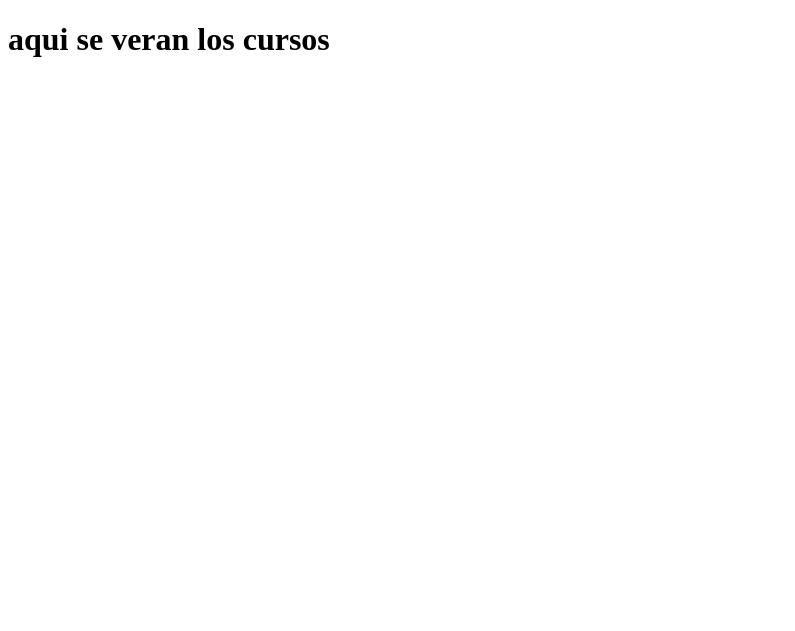
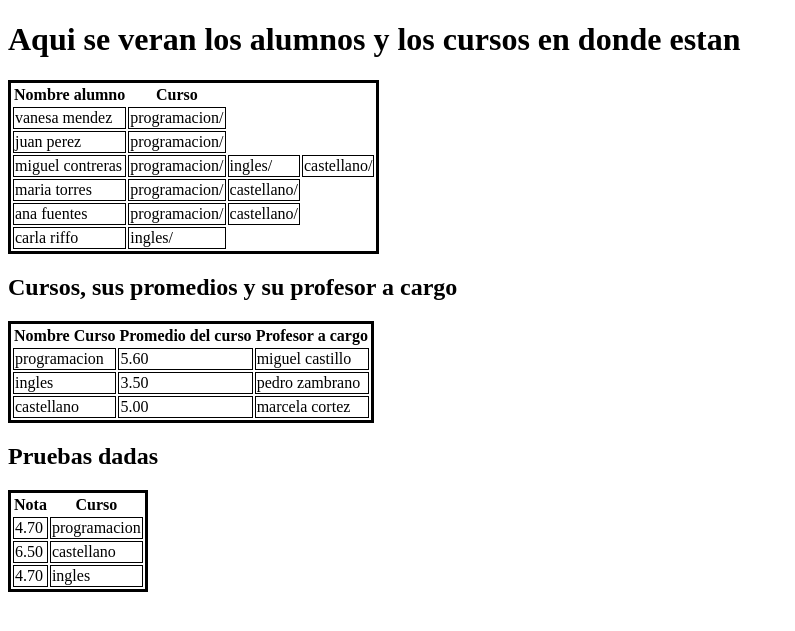
Before and after one commit to yesiYAGS/capitaria, a Django app: page /colegio in a window 1280 px wide. Shown: the top 631 px of the page, without its empty margins (0-795 px from the left). Run offline with Django 4.2, Linux system fonts and the light colour scheme; data comes from the database, SQL or seed files in the repository; both versions use the stored data as it was after the commit.

Commit message:
se muestran datos pedidos del colegio

```diff
--- a/capitariaApp/static/css/style.css
+++ b/capitariaApp/static/css/style.css
@@ -61,13 +61,15 @@
 }
 /* ######################################## *TABLA CON JSON* ############################################################# */
 #calendar{
-    background: rgb(196, 99, 99);
+    background: rgb(50, 132, 226);
+    width: 960px;
     /* height: 70vh; */
     /* width: 50vw; */
     color: #fff;
     display: grid;
     grid-template-columns: 10vw repeat(5, calc(100%/6)) ;
     /* grid-template-rows: 3vh 76vh; */
+    justify-content:center;
 }
 #calenderHeaders{
     display: flex;
@@ -76,7 +78,7 @@
     grid-row: 1 / 2;
 }
 .calendar-header{
-    width: calc(100%/5);
+    width: calc(960px/8);
     text-align: center;
     border: 1px solid #fff;
 }
--- /dev/null
+++ b/capitariaApp/static/css/style_Colegio.css
@@ -0,0 +1,7 @@
+
+.table{
+    border: solid;
+}
+.table tr td {
+    border: 1px solid;
+}
--- a/capitariaApp/templates/colegio.html
+++ b/capitariaApp/templates/colegio.html
@@ -4,9 +4,57 @@
     <meta charset="UTF-8">
     <meta http-equiv="X-UA-Compatible" content="IE=edge">
     <meta name="viewport" content="width=device-width, initial-scale=1.0">
+    {% load static %}
+    <link rel="stylesheet" href="{% static 'css/style_Colegio.css' %}">
     <title>Colegio</title>
 </head>
 <body>
-    <h1>aqui se veran los cursos </h1>
+    <h1>Aqui se veran los alumnos y los cursos en donde estan </h1>
+
+    <table class="table">
+        <tr>
+            <th>Nombre alumno</th>
+            <th>Curso</th>
+        </tr>
+        {% for estudiante in estudiante %}
+            <tr>
+                <td>{{ estudiante.nombre }} {{ estudiante.apellido }}</td>
+                {% for curso in estudiante.curso.all %}
+                    <td>{{curso.nombre}}/</td>
+                {% endfor %}
+            </tr>
+        {% endfor %}
+    </table>
+
+   <h2>Cursos, sus promedios y su profesor a cargo</h2>
+
+    <table class="table">
+        <tr>
+            <th>Nombre Curso</th>
+            <th>Promedio del curso</th>
+            <th>Profesor a cargo</th>
+        </tr>
+        {% for curso in curso %}
+            <tr>
+                <td>{{ curso.nombre }}</td>
+                <td>{{ curso.promedio }}</td>
+                <td>{{ curso.profesor.nombre }} {{ curso.profesor.apellido }}</td>
+            </tr>
+        {% endfor %}
+    </table>
+
+    <h2>Pruebas dadas </h2>
+    <table class="table">
+        <tr>
+            <th>Nota</th>
+            <th>Curso</th>
+        </tr>
+        {% for prueba in prueba %}
+            <tr>
+                <td>{{ prueba.nota }}</td>
+                <td>{{ prueba.curso.nombre }}</td>
+            </tr>
+        {% endfor %}
+    </table>
 </body>
 </html>
--- a/capitariaApp/views.py
+++ b/capitariaApp/views.py
@@ -1,11 +1,18 @@
 from django.shortcuts import render, redirect, HttpResponse
 from django.http import JsonResponse
+from .models import *
 
 def inicio (request):
     return render (request,'inicio.html')
 
 def colegio(request):
-    return render(request,'colegio.html')
+    context = {
+        "curso":Curso.objects.all(),
+        "profesor": Profesor.objects.all(),
+        "estudiante": Estudiante.objects.all(),
+        "prueba": Prueba.objects.all(),
+    }
+    return render(request,'colegio.html', context)
 
 def agenda(request):
     return render(request,'agenda.html')
```
Also changed, not shown: db.sqlite3.
